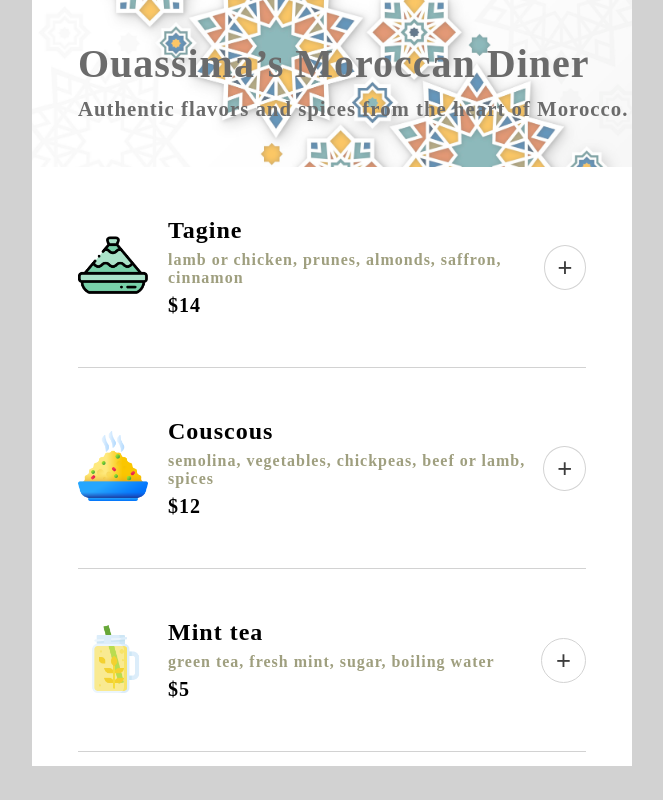
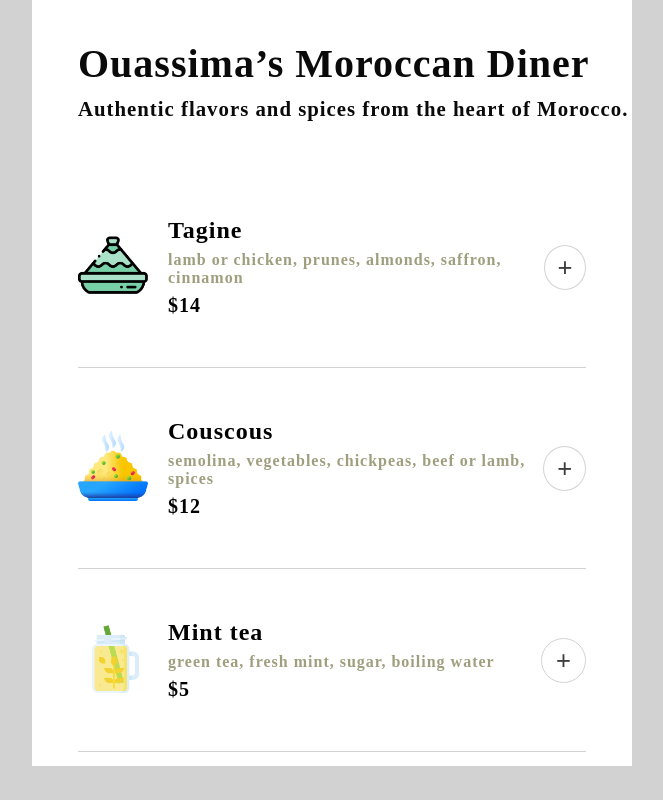
Before and after one commit to ouassimaelyakoubi/restaurant-ordering-app, a website built with Vite: page index.html in a window 1280 px wide. Shown: the whole page, without its empty margins (308-971 px from the left). Built offline with nearby package versions, Linux system fonts and the light colour scheme; a web font is replaced by a local one.

Commit message:
add background image opacity

```diff
--- a/index.css
+++ b/index.css
@@ -13,10 +13,22 @@ body {
 
 
 header {
+    position: relative;
+    display: flex;
+}
+
+header::before {
+    content: "";
+    position: absolute;
+    top: 0;
+    left: 0;
+    width: 100%;
+    height: 100%;
     background-image: url('/images/bg_image.jpg');
-    background-size:cover;
-    display: flex;
-    opacity: 0.6;
+    background-size: cover;
+    background-position: center;
+    opacity: 0.6;  /* Applies opacity only to the background */
+    z-index: -1;
 }
 .container {
     display: block;
```
